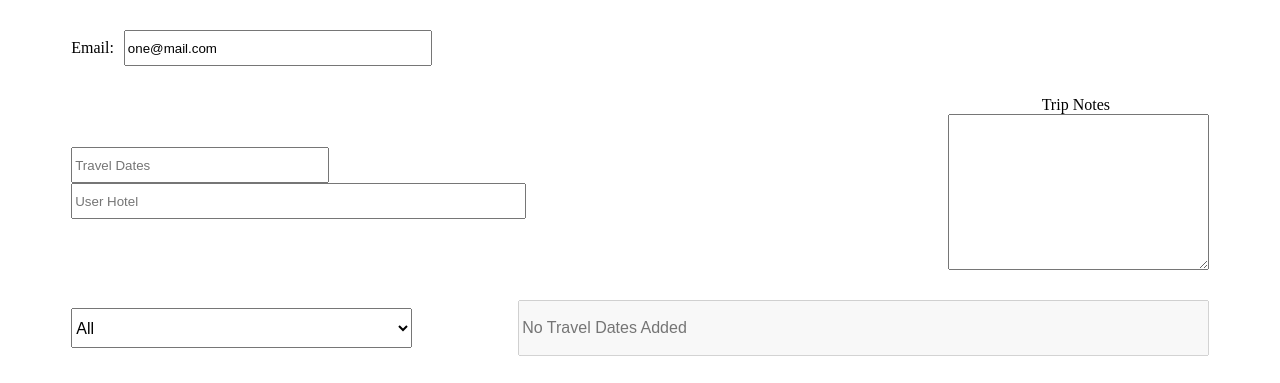
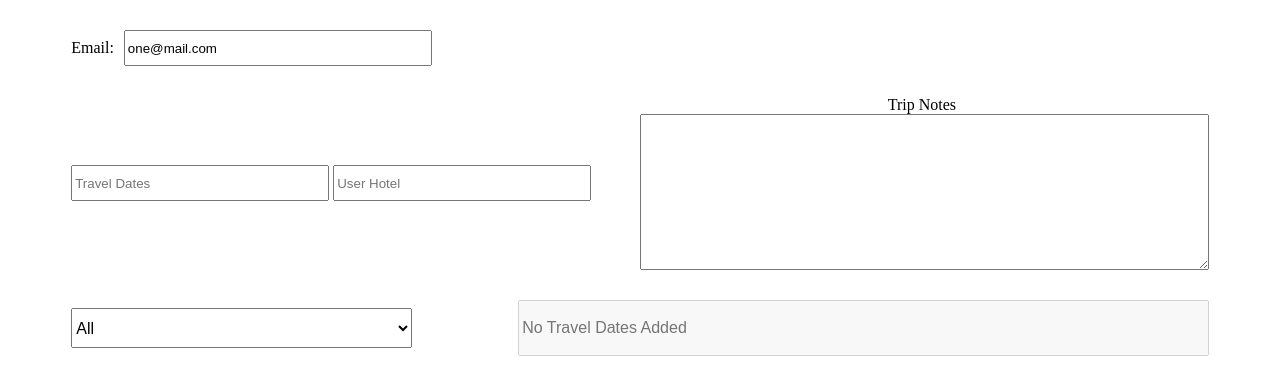
Before and after one commit to TheMuno/add-map-markers-to-page, a plain HTML site: page index.html in a window 1280 px wide. Shown: the top 383 px of the page. Drawn offline with nearby package versions, Linux system fonts and the light colour scheme; some packages are replaced by stand-ins of ours; no server answers; a script that the page names is missing.

Commit message:
& more ...

```diff
--- a/index.html
+++ b/index.html
@@ -126,13 +126,15 @@
         }
 
         .user-hotel {
-            width: 100%;
+            /* width: 100%; */
+            width: 250px;
             height: 30px;
         }
 
         .user-trip-notes {
             display: flex;
             flex-direction: column;
+            width: 50%;
         }
 
         .user-trip-notes .title {
```
